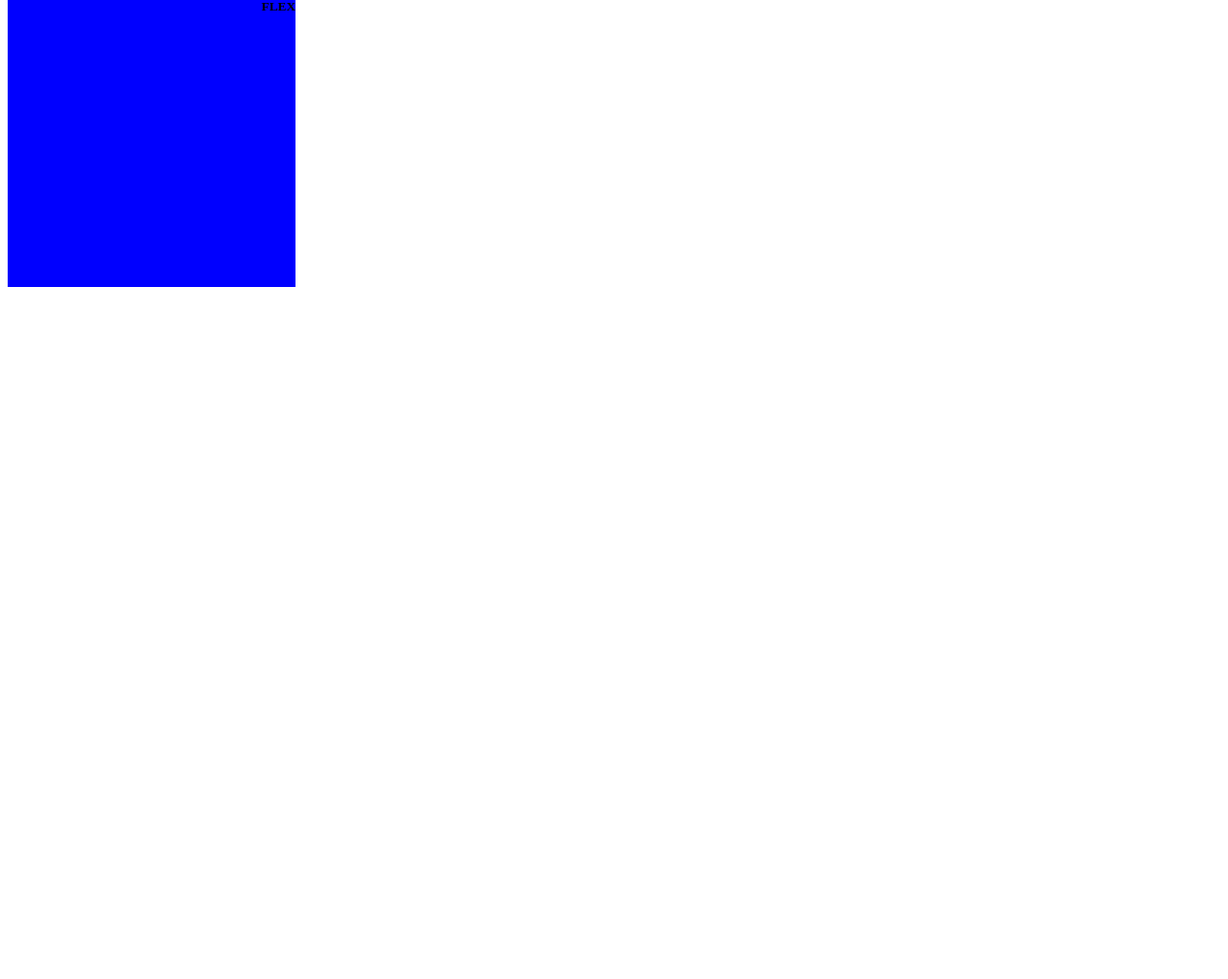
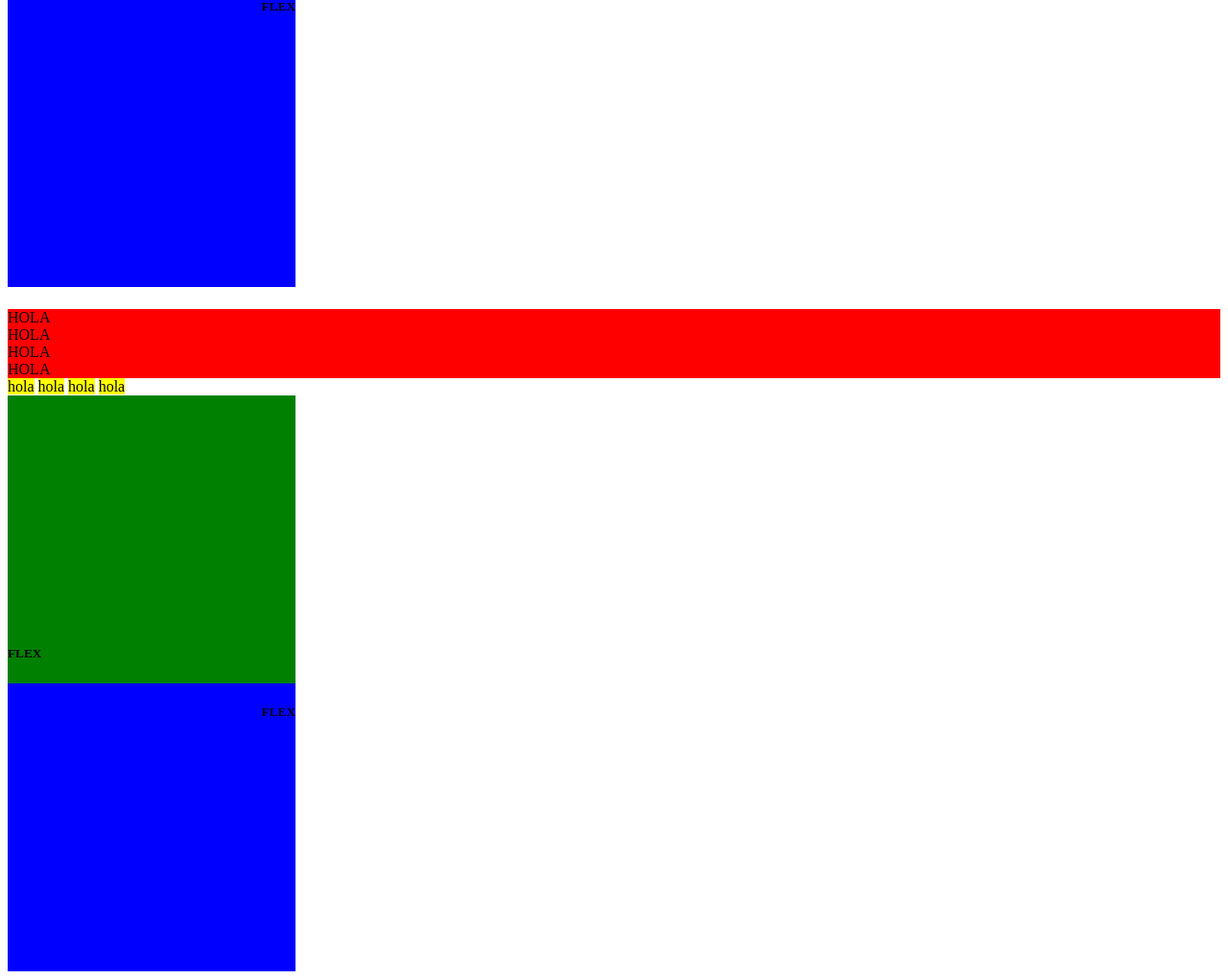
Before and after one commit to MeluFernandez/FULLSTACK, a PHP site: page / in a window 1280 px wide. Shown: the part 1938-2958 px from the top of the page at 96% size. Before the commit the page ends 2237 px from the top, so only its background shows below. Run offline with PHP 8.4, Linux system fonts and the light colour scheme.

Commit message:
20231001

```diff
--- a/pontealdia/index.html
+++ b/pontealdia/index.html
@@ -91,5 +91,30 @@
         <h5>FLEX</h5>
     </section>
 
+    <!-- EJERCICIOS DISPLAY -->
+
+    <section class="displayInline">
+        <a>HOLA</a>
+        <a>HOLA</a>
+        <a>HOLA</a>
+        <a>HOLA</a>
+    </section>
+
+    <section class="displayBlock">
+        <p>hola</p>
+        <p>hola</p>
+        <p>hola</p>
+        <p>hola</p>
+    </section>
+
+
+    <section class="ejercicioFlexRow">
+        <h5>FLEX</h5>
+    </section>
+
+    <section  class="ejercicioFlexColumn">
+        <h5>FLEX</h5>
+    </section>
+
   </body>
 </html>
--- a/pontealdia/style.css
+++ b/pontealdia/style.css
@@ -111,3 +111,44 @@
     align-items: end;
     background-color: blue;
 }
+
+/* EJERCICIO DISPLAY  */
+
+ .displayInline a{
+    background-color: red;
+    display: block;
+}
+
+.displayBlock p{
+    background-color: yellow;
+    display: inline;
+}
+
+
+.ejercicioBoxModel{
+    height: 1000px;
+    padding: 100px;
+    border: 10px solid black;
+    margin: 200px;
+}
+
+.ejercicioFlexRow {
+    height: 300px;
+    width: 300px;
+    background-color: green;
+    display: flex;
+    flex-direction: row;
+    justify-content: flex-start;
+    align-items: end;
+}
+
+
+.ejercicioFlexColumn {
+    height: 300px;
+    width: 300px;
+    background-color: blue;
+    display: flex;
+    flex-direction: column;
+    justify-content: flex-start;
+    align-items: end;
+}
```
Also changed, not shown: Proyecto Inicio/CSS/style.css (+20 -5 lines), Proyecto Inicio/index.html (+32 -24 lines).
